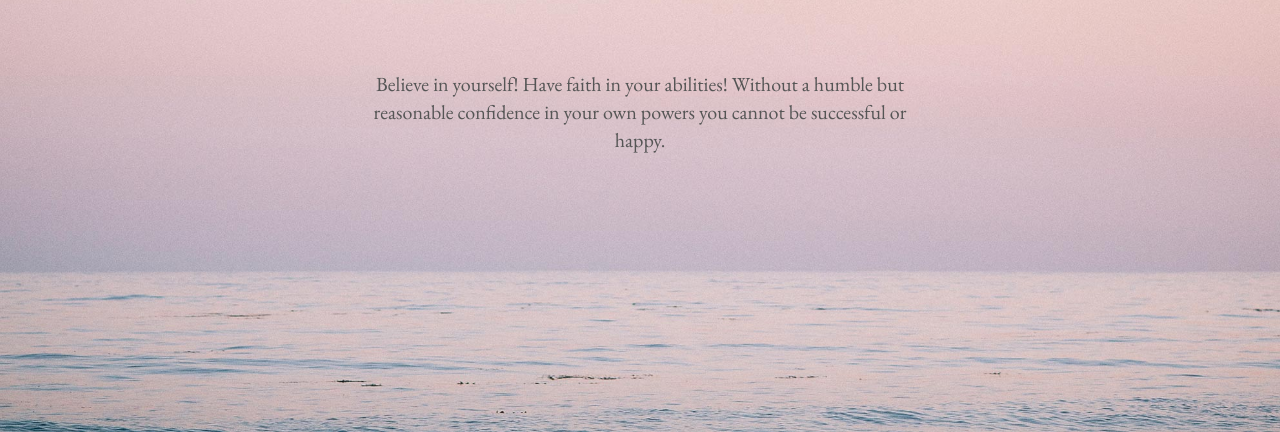
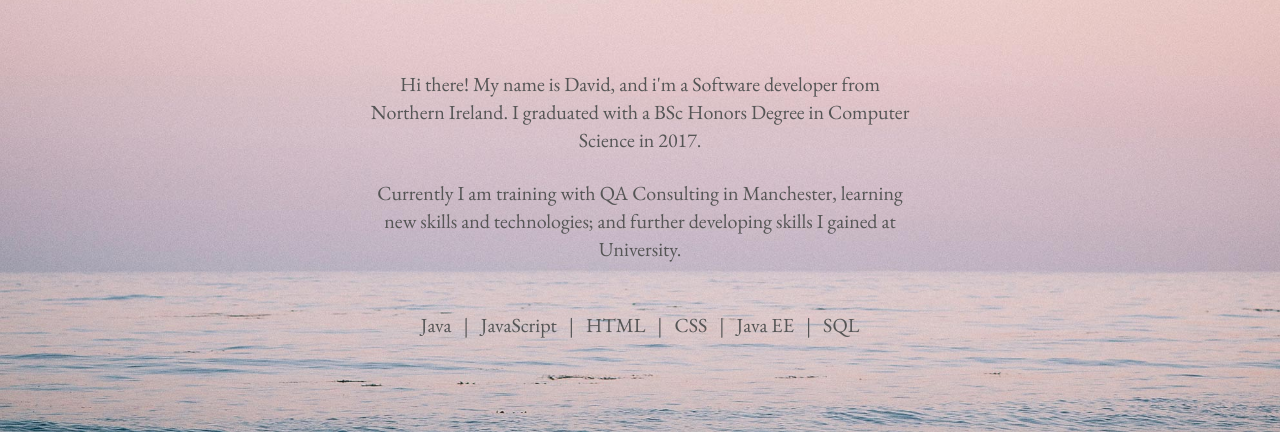
Before and after one commit to donaghyy/donaghyy.github.io, a website: page about.html in a window 1280 px wide. Shown: the part 368-800 px from the top of the page. Drawn offline with nearby package versions, Linux system fonts and the light colour scheme.

Commit message:
HangmanBug

```diff
--- a/about.html
+++ b/about.html
@@ -61,9 +61,17 @@
     	<div class="row w centered">
     		<br>
     		<div class="col-lg-6 col-lg-offset-3">
-    			<p>Believe in yourself! Have faith in your abilities! Without a humble but reasonable confidence in your own powers you cannot be successful or happy.</p>
+    			<p>Hi there! My name is David, and i'm a Software developer from Northern Ireland. I graduated with a BSc Honors Degree in Computer
+            Science in 2017.</p>
+            <p> Currently I am training
+            with QA Consulting in Manchester, learning new skills and technologies; and further developing skills I gained
+          at University. </p>
+
+
+          <br>
+          <p>Java &nbsp&nbsp|&nbsp&nbsp JavaScript &nbsp&nbsp|&nbsp&nbsp HTML &nbsp&nbsp|&nbsp&nbsp CSS &nbsp&nbsp|&nbsp&nbsp Java EE &nbsp&nbsp|&nbsp&nbsp  SQL</p>
     		</div>
-    	</div>
+      </div>
     </div>
 
 
```
Also changed, not shown: Hangman/Hangman.js (+5 -2 lines), index.html (+2 -2 lines), 2 other files.
